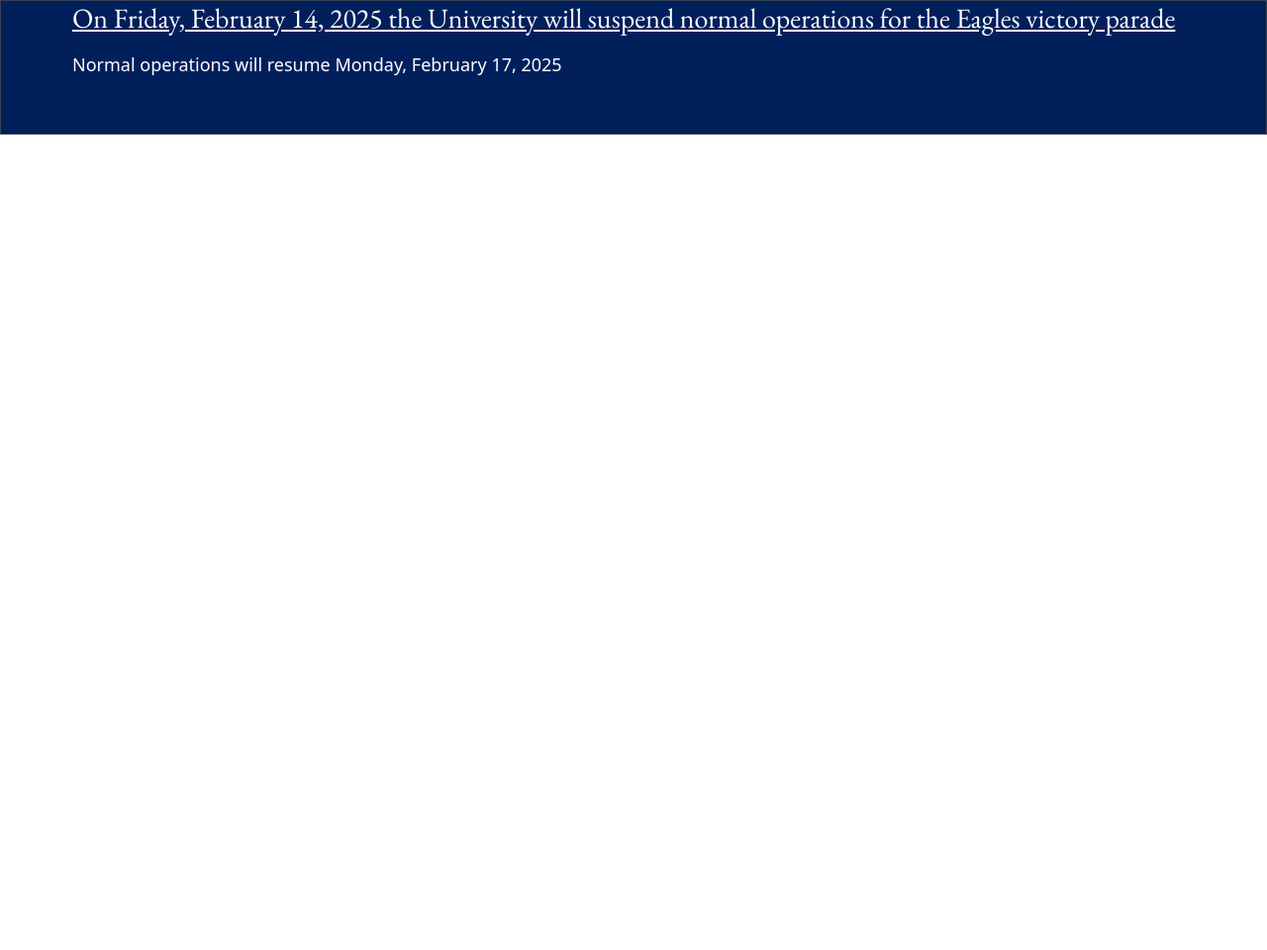
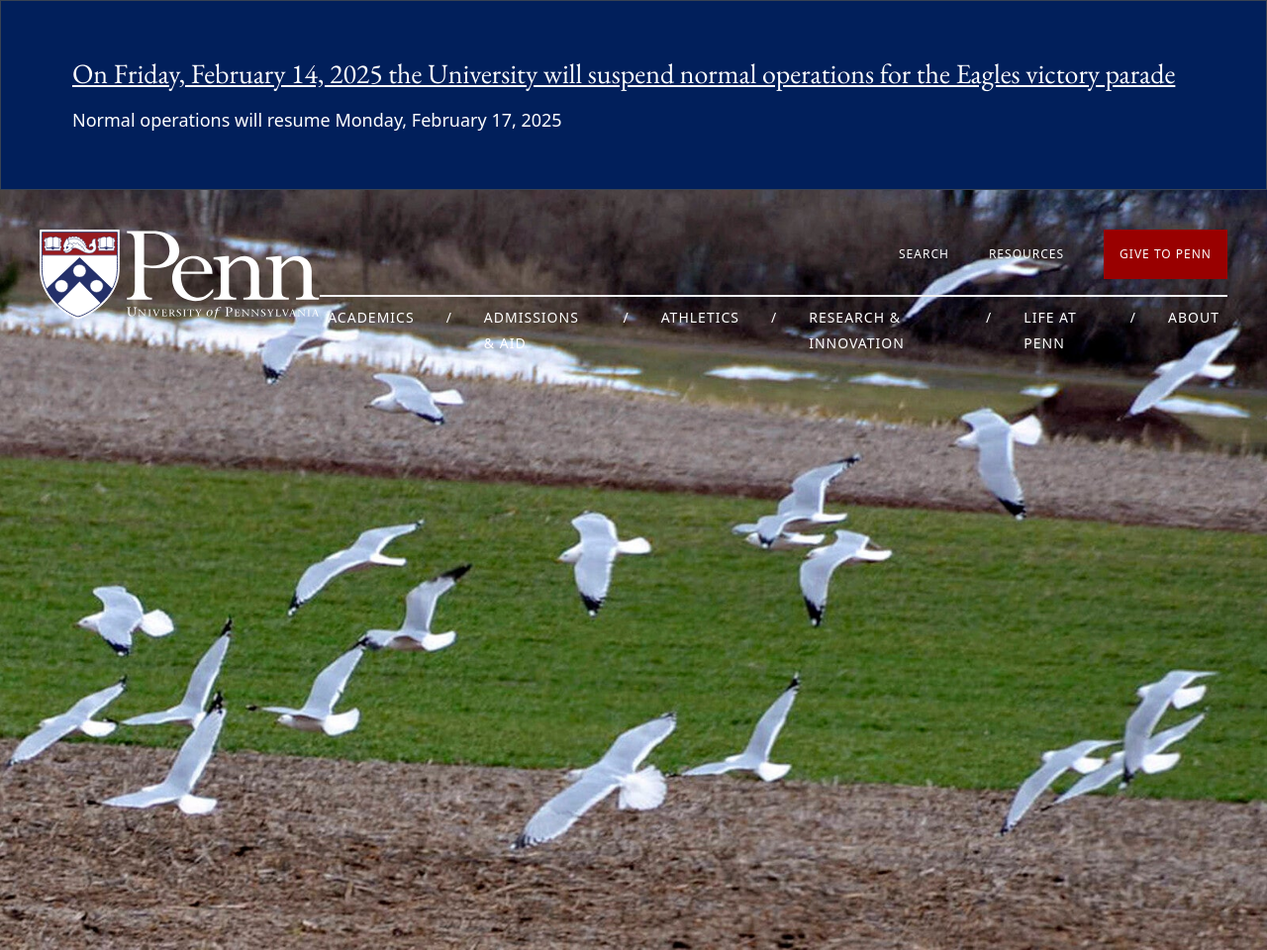
Before and after one commit to pinsoegustave/upenn-clone, a website: page index.html in a window 1280 px wide. Shown: the whole page at 99% size. Before the commit the page ends 800 px from the top, so only its background shows below. Drawn offline with nearby package versions, Linux system fonts and the light colour scheme.

Commit message:
Navbar and welcome image

```diff
--- a/index.html
+++ b/index.html
@@ -11,10 +11,46 @@
   <header>
     <section class="bg-[#011f5b] text-white w-full border-1 border-gray-700">
         <div class="ml-4 md:m-14 md:ml-18">
-            <p class="text-[28px] leading-[35px] text-start -mt-14 mb-4 eb-garamond underline hover:no-underline">On Friday, February 14, 2025 the  University will suspend normal operations for the Eagles victory parade</p>
+            <p class="text-[28px] leading-[35px] text-start  mb-4 eb-garamond underline hover:no-underline">On Friday, February 14, 2025 the  University will suspend normal operations for the Eagles victory parade</p>
             <span class="font-[Roboto, Helvetica, Arial, sans-serif] text-[18px]">Normal operations will resume Monday, February 17, 2025</span>
         </div>
         </section>
   </header>
+  <!-- Start of welcome page -->
+  <section class="w-full absolute">
+    <div class="absolute">
+        <img class="h-[60vw]" src="images/avian-bird-flu.jpeg" alt="">
+    </div>
+    <!-- Navbar -->
+    <nav class="relative p-10 flex justify-between ">
+        <!-- Logo -->
+        <div class="">
+            <img src="images/UPenn-logo.svg" alt="">
+        </div>
+        <!-- Other sides -->
+        <div class="">
+            <!-- Upper Nav -->
+            <div class=" text-white text-[12px] mb-4">
+                <ul class="tracking-[1px] flex justify-end gap-10 uppercase">
+                    <li class="mt-4">Search</li>
+                    <li class="mt-4">Resources</li>
+                    <button class="bg-[#990000] p-4 uppercase">give to penn</button>
+                </ul>
+            </div>
+            <div class="border-[0.00002px] border-gray-100"></div>
+            <!-- Lower Nav -->
+            <div class="">
+                <ul class="m-2 flex justify-end gap-8 uppercase text-white text-[14px] leading-[26px] tracking-[1px]">
+                    <li>academics</li>/
+                    <li>admissions & aid</li> /
+                    <li>athletics</li>/
+                    <li>research & innovation </li>/
+                    <li>life at penn </li>/
+                    <li>about</li>
+                </ul>
+            </div>
+        </div>
+    </nav>
+  </section>
 </body>
 </html>
```
Also changed, not shown: src/output.css.
